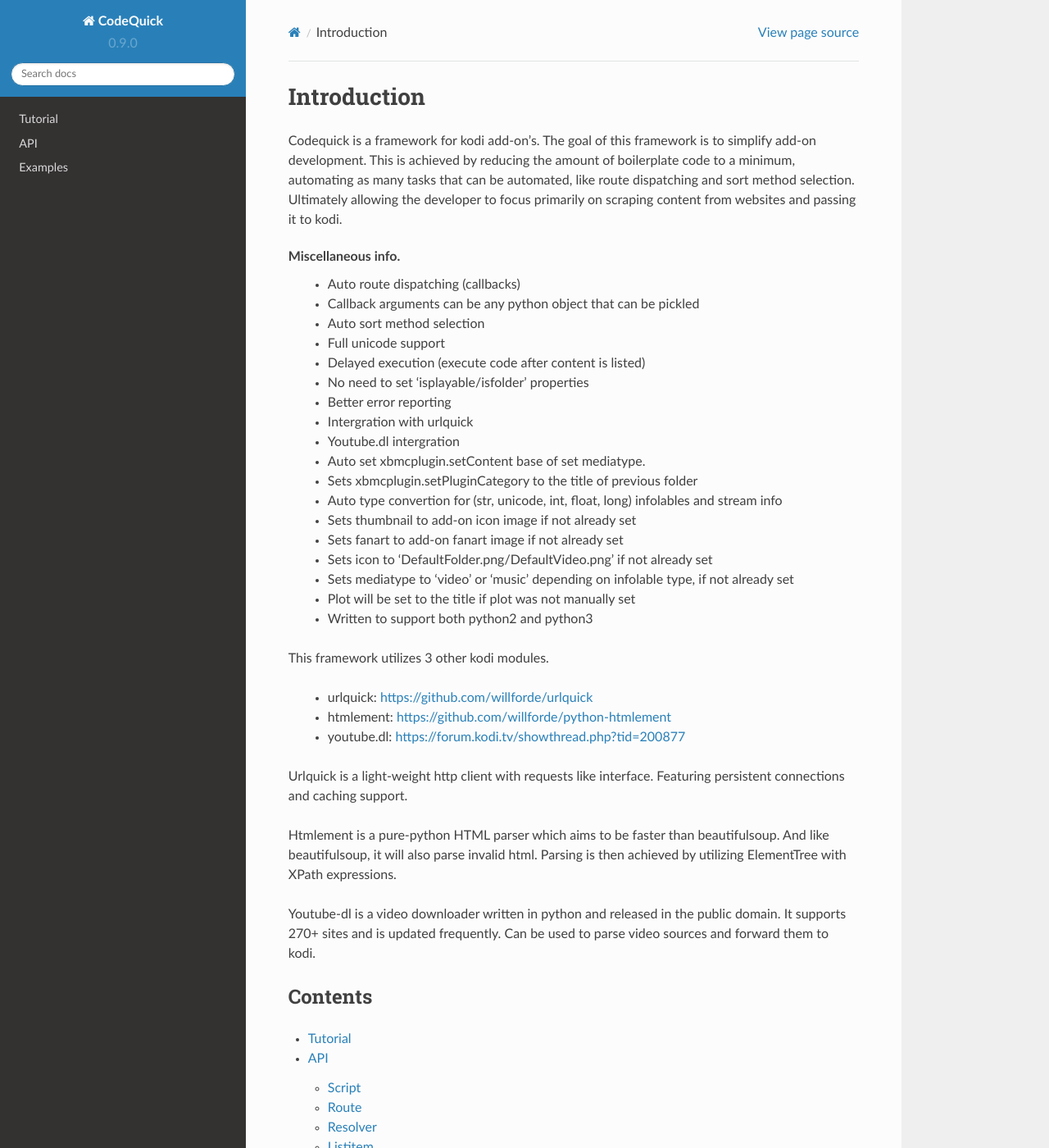
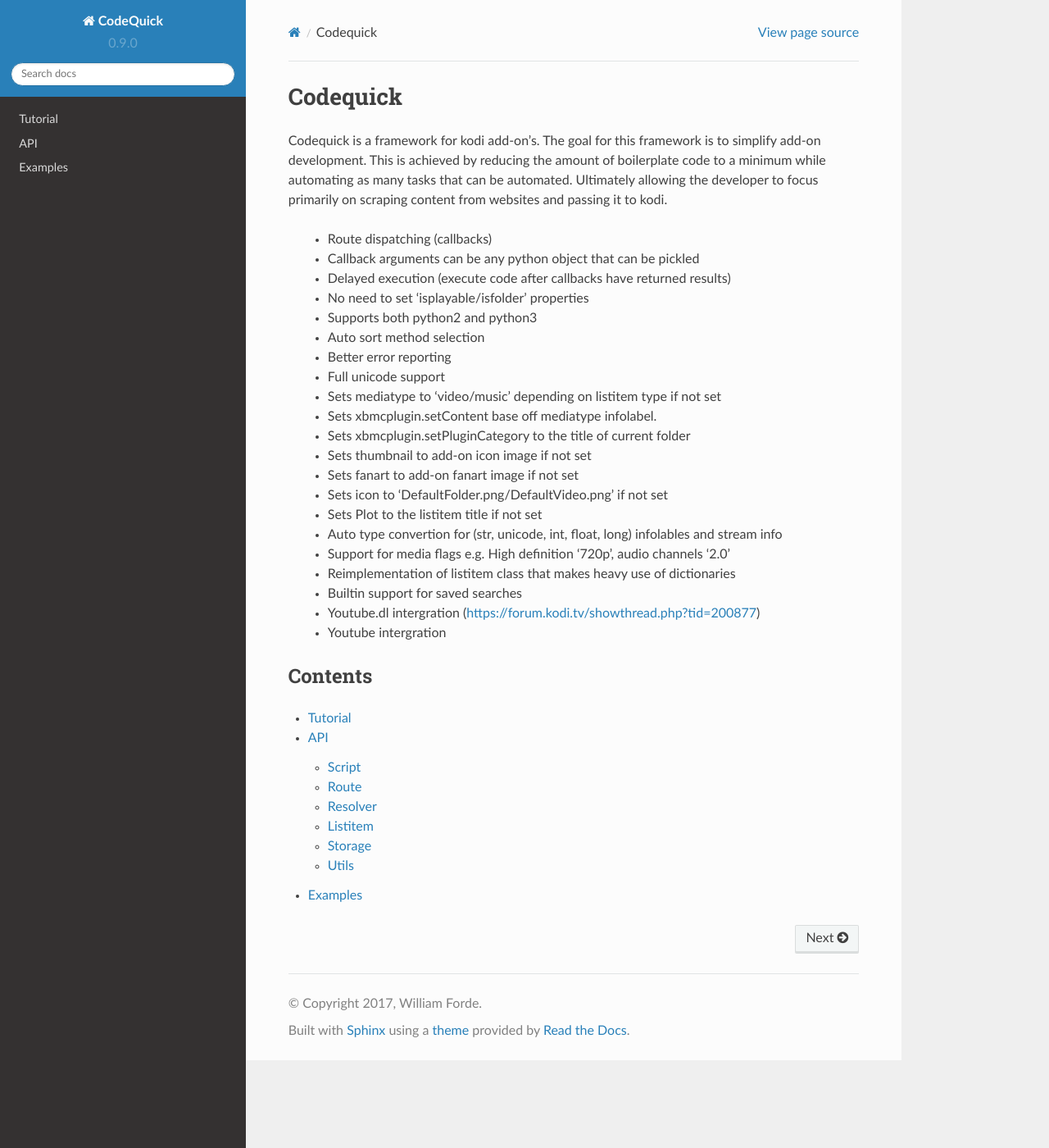
Before and after one commit to willforde/script.module.codequick, a Sphinx documentation site: the page built from docs/index.rst, in a window 1280 px wide and 1400 px high. Shown: the whole window at 82% size. Built offline with Sphinx 7.4.7 and the Read the Docs theme 2.0.0, drawn with Linux system fonts in a browser that asks for light colours.

```diff
--- a/docs/examples.rst
+++ b/docs/examples.rst
@@ -1,11 +1,10 @@
-########
+========
 Examples
-########
+========
 There are no better examples than actual add-on's that use the codequick framework.
 So here is a list of add-ons that use the framework.
 
 * https://github.com/willforde/plugin.video.watchmojo
-* https://github.com/willforde/plugin.video.johnlocker
 * https://github.com/willforde/plugin.video.earthtouch
 * https://github.com/willforde/plugin.video.metalvideo
 * https://github.com/willforde/plugin.video.science.friday
--- a/docs/index.rst
+++ b/docs/index.rst
@@ -1,46 +1,31 @@
-============
-Introduction
-============
-Codequick is a framework for kodi add-on's. The goal of this framework is to simplify add-on development.
-This is achieved by reducing the amount of boilerplate code to a minimum, automating as many tasks that can be
-automated, like route dispatching and sort method selection. Ultimately allowing the developer to focus primarily
-on scraping content from websites and passing it to kodi.
+=========
+Codequick
+=========
+Codequick is a framework for kodi add-on's. The goal for this framework is to simplify add-on development.
+This is achieved by reducing the amount of boilerplate code to a minimum while automating as many tasks that can be
+automated. Ultimately allowing the developer to focus primarily on scraping content from websites and passing it to kodi.
 
-Miscellaneous info.
-    * Auto route dispatching (callbacks)
+    * Route dispatching (callbacks)
     * Callback arguments can be any python object that can be pickled
+    * Delayed execution (execute code after callbacks have returned results)
+    * No need to set 'isplayable/isfolder' properties
+    * Supports both python2 and python3
     * Auto sort method selection
+    * Better error reporting
     * Full unicode support
-    * Delayed execution (execute code after content is listed)
-    * No need to set 'isplayable/isfolder' properties
-    * Better error reporting
-    * Intergration with urlquick
-    * Youtube.dl intergration
-    * Auto set xbmcplugin.setContent base of set mediatype.
-    * Sets xbmcplugin.setPluginCategory to the title of previous folder
+    * Sets mediatype to 'video/music' depending on listitem type if not set
+    * Sets xbmcplugin.setContent base off mediatype infolabel.
+    * Sets xbmcplugin.setPluginCategory to the title of current folder
+    * Sets thumbnail to add-on icon image if not set
+    * Sets fanart to add-on fanart image if not set
+    * Sets icon to 'DefaultFolder.png/DefaultVideo.png' if not set
+    * Sets Plot to the listitem title if not set
     * Auto type convertion for (str, unicode, int, float, long) infolables and stream info
-    * Sets thumbnail to add-on icon image if not already set
-    * Sets fanart to add-on fanart image if not already set
-    * Sets icon to 'DefaultFolder.png/DefaultVideo.png' if not already set
-    * Sets mediatype to 'video' or 'music' depending on infolable type, if not already set
-    * Plot will be set to the title if plot was not manually set
-    * Written to support both python2 and python3
-
-This framework utilizes 3 other kodi modules.
-
-    * urlquick: https://github.com/willforde/urlquick
-    * htmlement: https://github.com/willforde/python-htmlement
-    * youtube.dl: https://forum.kodi.tv/showthread.php?tid=200877
-
-Urlquick is a light-weight http client with requests like interface.
-Featuring persistent connections and caching support.
-
-Htmlement is a pure-python HTML parser which aims to be faster than beautifulsoup.
-And like beautifulsoup, it will also parse invalid html.
-Parsing is then achieved by utilizing ElementTree with XPath expressions.
-
-Youtube-dl is a video downloader written in python and released in the public domain.
-It supports 270+ sites and is updated frequently. Can be used to parse video sources and forward them to kodi.
+    * Support for media flags e.g. High definition '720p', audio channels '2.0'
+    * Reimplementation of listitem class that makes heavy use of dictionaries
+    * Builtin support for saved searches
+    * Youtube.dl intergration (https://forum.kodi.tv/showthread.php?tid=200877)
+    * Youtube intergration
 
 
 Contents
```
Also changed, not shown: README.rst (+28 -1 lines).
